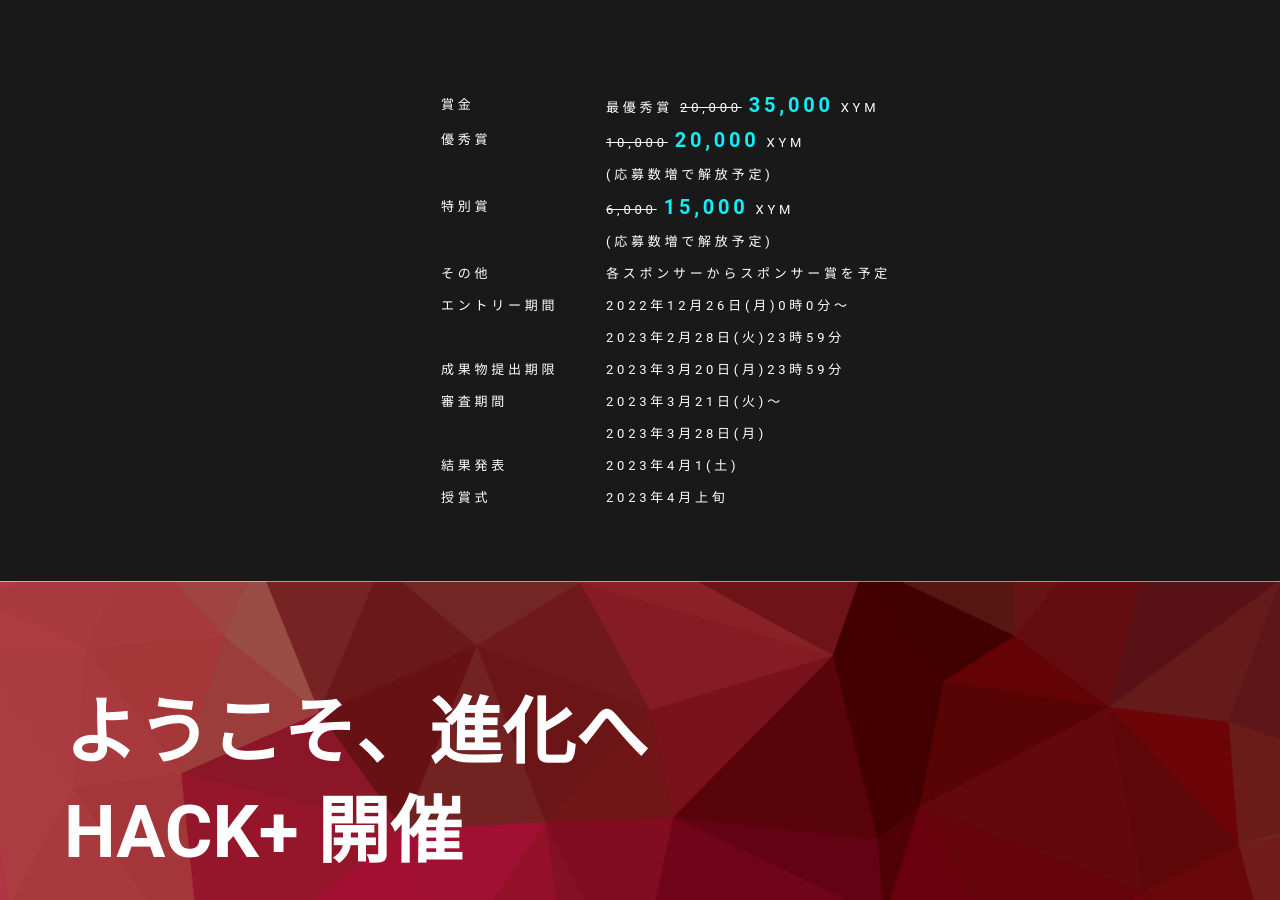
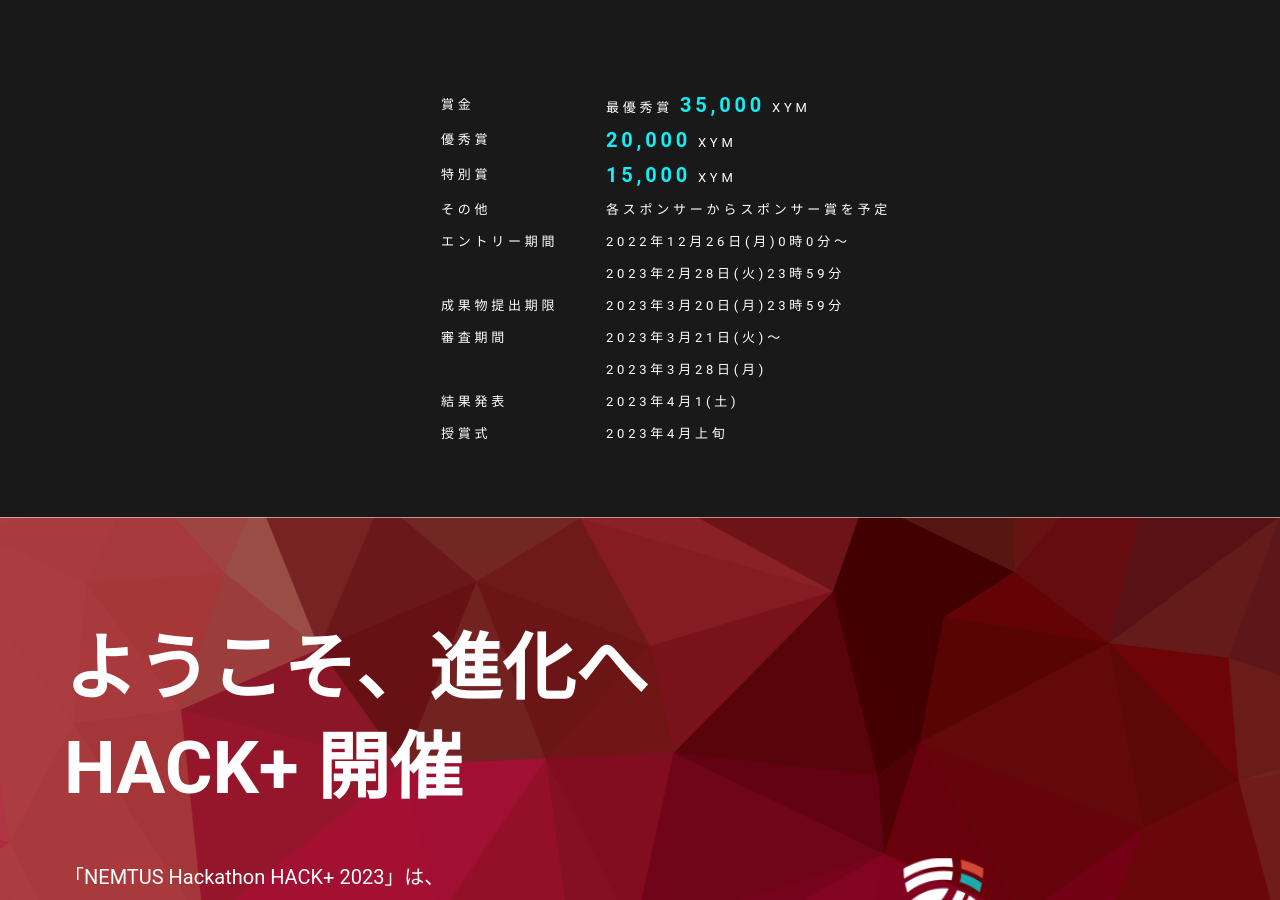
Before and after one commit to nemtus/hackathon-lp-2023, a website: page public/index.html in a window 1280 px wide. Shown: the part 803-1703 px from the top of the page. Drawn offline with nearby package versions, Linux system fonts and the light colour scheme.

Commit message:
feat: update prize
賞金額変更

```diff
--- a/public/index.html
+++ b/public/index.html
@@ -85,24 +85,19 @@
             <li class="info-container-item">
               <p class="info-container-item-left">賞金</p>
               <p class="info-container-item-right">
-                最優秀賞 <del class="del">20,000</del>
-                <b class="info-container-item-right-new">35,000</b> XYM
+                最優秀賞 <b class="info-container-item-right-new">35,000</b> XYM
               </p>
             </li>
             <li class="info-container-item">
               <p class="info-container-item-left">優秀賞</p>
               <p class="info-container-item-right">
-                <del>10,000</del>
-                <b class="info-container-item-right-new">20,000</b> XYM<br />
-                (応募数増で解放予定)
+                <b class="info-container-item-right-new">20,000</b> XYM
               </p>
             </li>
             <li class="info-container-item">
               <p class="info-container-item-left">特別賞</p>
               <p class="info-container-item-right">
-                <del>6,000</del>
-                <b class="info-container-item-right-new">15,000</b> XYM<br />
-                (応募数増で解放予定)
+                <b class="info-container-item-right-new">15,000</b> XYM
               </p>
             </li>
             <li class="info-container-item">
```
